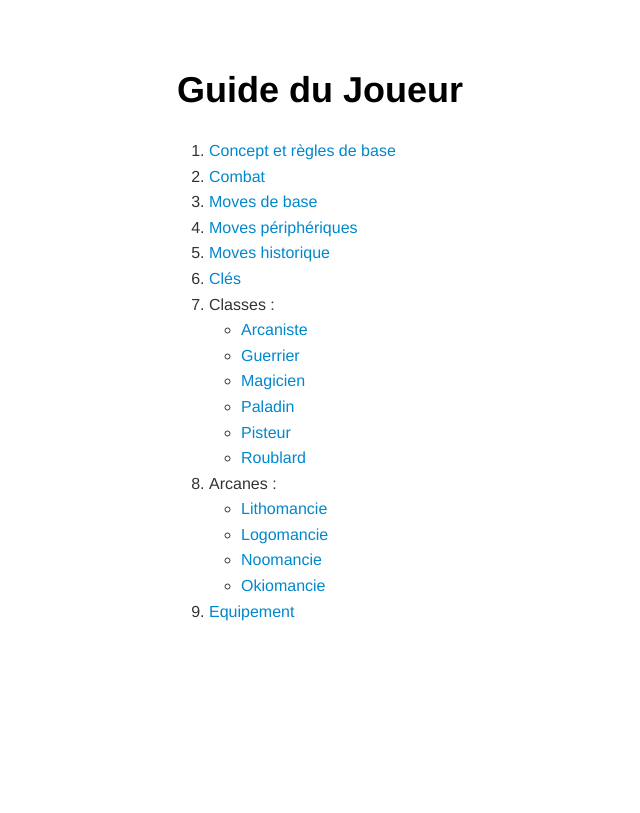
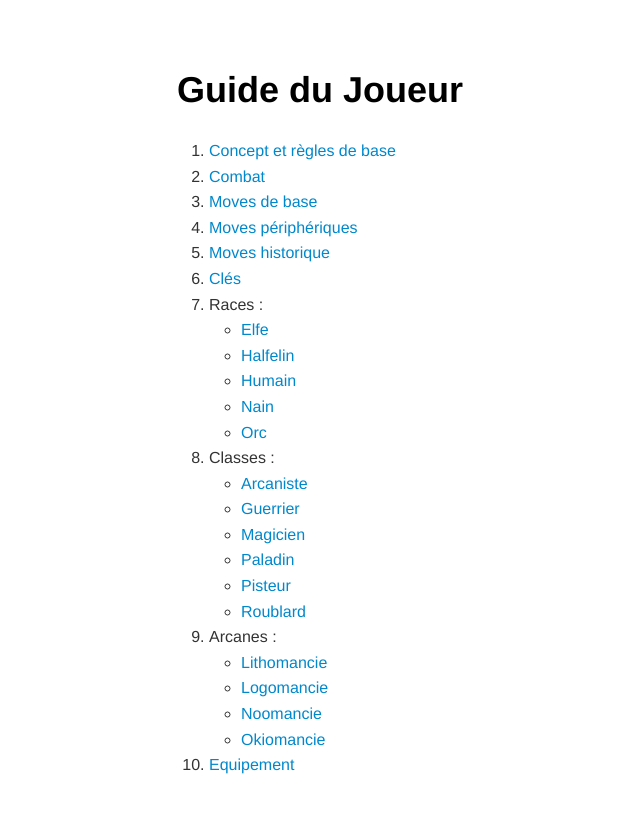
Before and after one commit to valentinlageard/valentinlageard.github.io, a Jekyll site: the page jdr/GuideDuJoueur/GuideDuJoueur.html, which Jekyll copies as it is, in a window 1280 px wide. Shown: the top 813 px of the page, without its empty margins (38-678 px from the left). Built offline with Jekyll 4.4.1, drawn with Linux system fonts in a browser that asks for light colours.

Commit message:
gdj update

```diff
--- a/jdr/GuideDuJoueur/GuideDuJoueur.html
+++ b/jdr/GuideDuJoueur/GuideDuJoueur.html
@@ -272,6 +272,15 @@ pre[data-line] .line-highlight[data-end]:after {
 <li><a href="MovesPeripheriques.html">Moves p&#xE9;riph&#xE9;riques</a></li>
 <li><a href="MovesHistorique.html">Moves historique</a></li>
 <li><a href="Cles.html">Cl&#xE9;s</a></li>
+<li>Races :
+<ul>
+<li><a href="Races/Elfe.html">Elfe</a></li>
+<li><a href="Races/Halfelin.html">Halfelin</a></li>
+<li><a href="Races/Humain.html">Humain</a></li>
+<li><a href="Races/Nain.html">Nain</a></li>
+<li><a href="Races/Orc.html">Orc</a></li>
+</ul>
+</li>
 <li>Classes :
 <ul>
 <li><a href="Classes/Arcaniste.html">Arcaniste</a></li>
```
